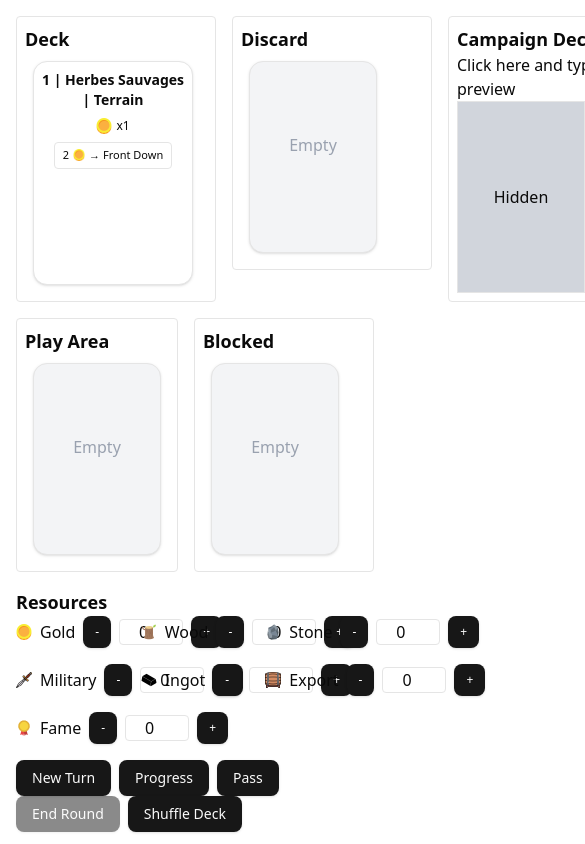
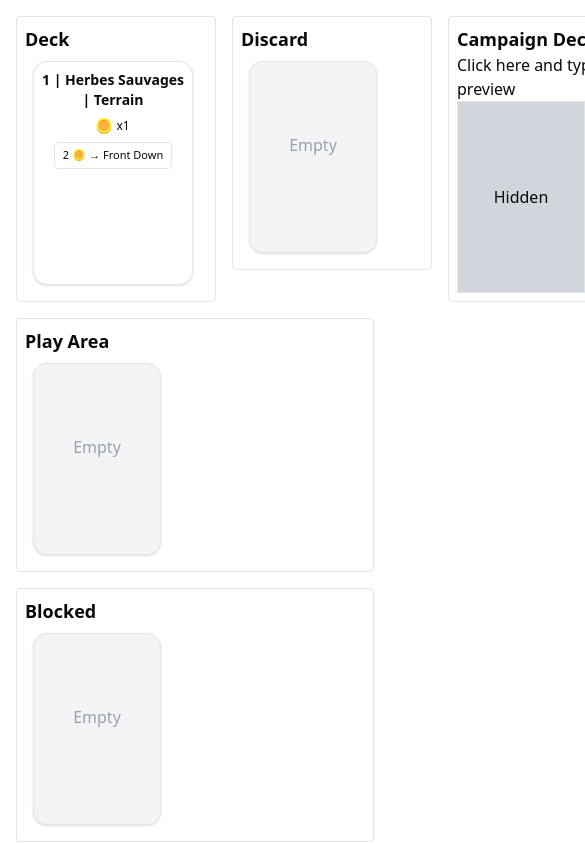
Before and after one commit to Keleonix/Kingdom-Legacy-Digital, a React (Vite) app: page / in a window 390 px wide. Shown: the top 844 px of the page, 585 px wide, since content can reach past the window. Built offline with nearby package versions, Linux system fonts and the light colour scheme.

Commit message:
Small fixes + better mobile UI

```diff
--- a/src/App.tsx
+++ b/src/App.tsx
@@ -404,14 +404,15 @@ function Zone({
 let gridTemplate: string | undefined;
 
 if (name === "Play Area") {
-    // Left-aligned flex row
-    containerClass = "flex flex-wrap gap-2 justify-start";
+  // Mobile-friendly flex row with wrap
+  containerClass = "flex flex-wrap gap-2 justify-start items-start";
 } else if ((name === "Permanent" || name === "Blocked") && displayCards.length < 6) {
   // Expand horizontally (1–5 columns only)
   gridTemplate = `repeat(${displayCards.length || 1}, minmax(0, 1fr))`;
 } else {
-    // Default: max 6 per row
-    gridTemplate = `repeat(${Math.min(6, displayCards.length || 1)}, minmax(0, 1fr))`;
+  // Default: responsive grid for mobile
+  const cols = Math.min(6, displayCards.length || 1);
+  gridTemplate = `repeat(${cols}, minmax(140px, 1fr))`;
 }
 
   return (
@@ -772,7 +773,11 @@ export default function Game() {
     setDeck((d) => d.slice(nbCards));
   };
 
-  const drawNewTurn = () => draw(4);
+  const drawNewTurn = () => {
+    discardEndTurn();
+    draw(4);
+  }
+
   const progress = () => draw(2);
 
   const discardEndTurn = () => {
@@ -862,9 +867,10 @@ export default function Game() {
   // -------------------
 
   const handleEndRound = () => {
-    setDeck((d) => [...discard.map(cloneGameCard), ...playArea.map(cloneGameCard), ...d]);
+    setDeck((d) => [...discard.map(cloneGameCard), ...playArea.map(cloneGameCard), ...blockedZone.map(cloneGameCard), ...d]);
     setDiscard([]);
     setPlayArea([]);
+    setBlockedZone([]);
     setShowEndRound(true);
   };
 
@@ -1051,8 +1057,8 @@ export default function Game() {
         </div>
 
         {/* Play Area + Blocked (blocked to the right) */}
-        <div className="flex gap-4">
-          <div className="flex-1 w-512">
+        <div className="flex flex-col lg:flex-row gap-4">
+          <div className="flex-1 min-w-0">
             <Zone
               name="Play Area"
               cards={playArea}
@@ -1063,7 +1069,7 @@ export default function Game() {
           </div>
 
           {/* Blocked zone: visible but not interactable except via drag/drop to it explicitly */}
-          <div className="w-96">
+          <div className="w-full lg:w-96">
             <Zone
               name="Blocked"
               cards={blockedZone}
@@ -1219,23 +1225,19 @@ export default function Game() {
 
               <div className="flex gap-4">
                 <div className="flex-1">
-                  <p className="font-bold">Campaign Deck (top card revealed)</p>
-                  {campaignDeck.length > 0 ? (
-                    <Zone name="Campaign" cards={[campaignDeck[0]]} onDrop={(p) => dropToCampaign(p)} onTapAction={handleTapAction} onRightClick={() => {}} />
-                  ) : (
-                    <p>No more campaign cards</p>
-                  )}
+                  <p className="font-bold">Campaign Deck</p>
+                  <Zone name="Campaign" cards={campaignDeck.slice(0, 1)} onDrop={() => {}} onTapAction={handleTapAction} onRightClick={() => {handleTapAction}} />
                 </div>
 
                 <div className="flex-1">
-                  <p className="font-bold">Deck (top)</p>
-                  <Zone name="Deck" cards={deck.slice(0, 1)} onDrop={(p) => dropToDeck(p)} onTapAction={handleTapAction} onRightClick={() => {}} />
+                  <p className="font-bold">Deck</p>
+                  <Zone name="Deck" cards={deck.slice(0, 1)} onDrop={(p) => dropToDeck(p)} onTapAction={handleTapAction} onRightClick={() => {handleTapAction}} />
                   {<Button onClick={() => setShowDeck(true)}>See deck</Button>}
                 </div>
 
                 <div className="flex-1">
                   <p className="font-bold">Temporary (Blocked)</p>
-                  <Zone name="Temporary" cards={[]} onDrop={(p) => dropToBlocked(p)} onTapAction={handleTapAction} onRightClick={() => {}} />
+                  <Zone name="Blocked" cards={blockedZone.slice(-1)} onDrop={(p) => dropToBlocked(p)} onTapAction={handleTapAction} onRightClick={() => {handleTapAction} } />
                 </div>
 
                 <div className="flex-1">
```
Lines whose indentation alone changed are shown as unchanged.
